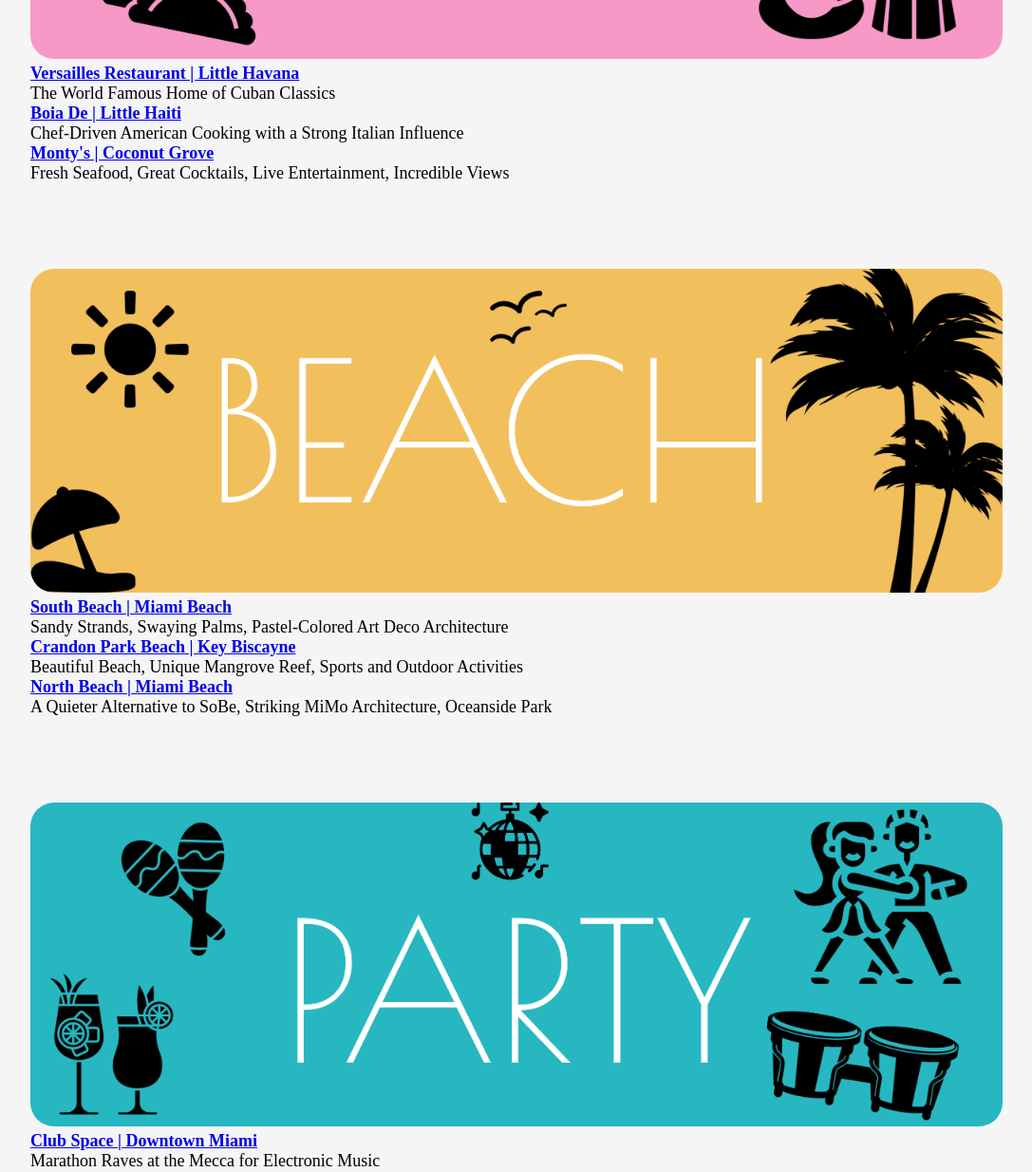
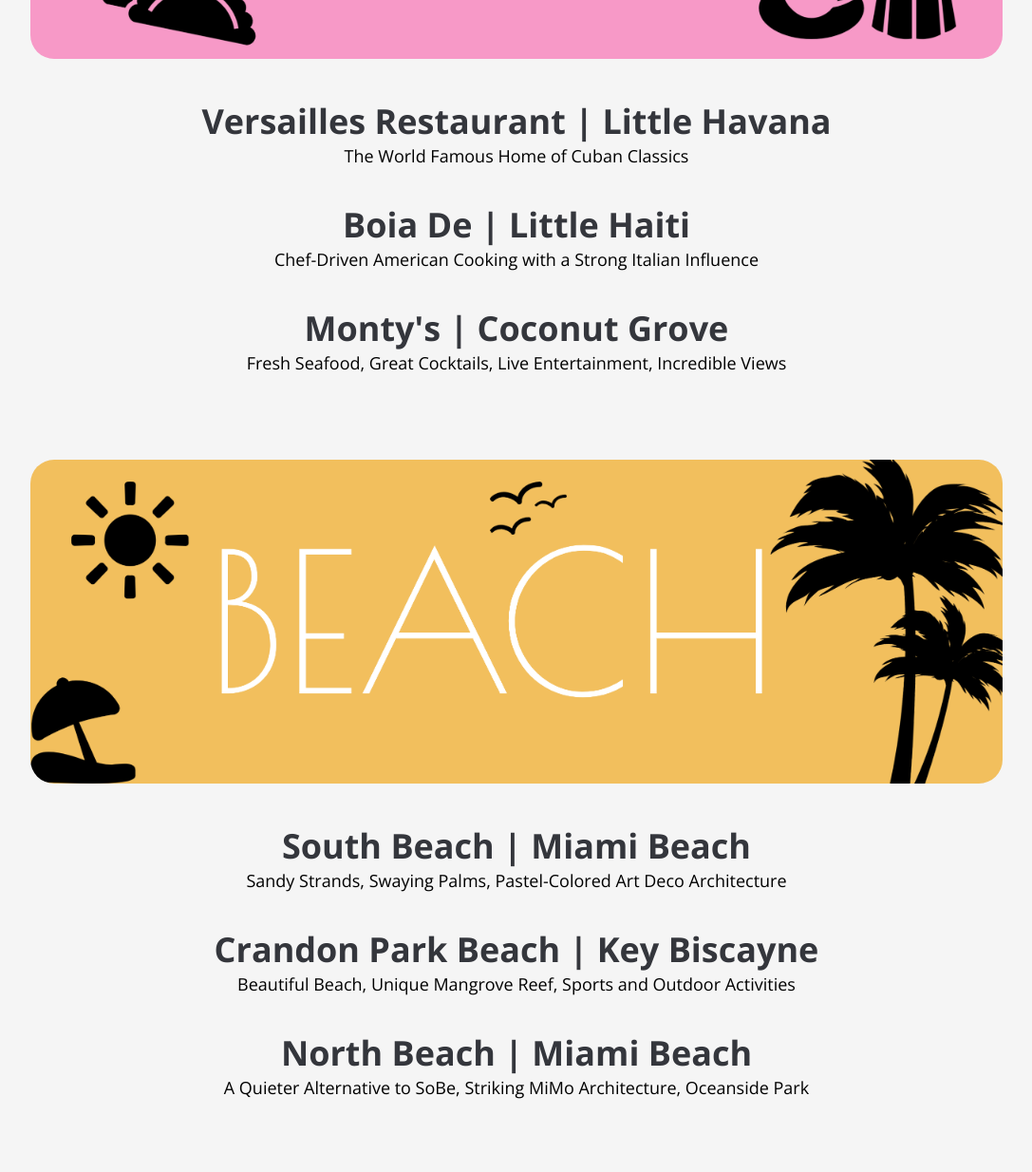
Before and after one commit to smorejon305/miamiLanding, a plain HTML site: page index.html in a window 1280 px wide. Shown: the part 1500-2734 px from the top of the page at 95% size, without its empty margins (96-1183 px from the left). Drawn offline with nearby package versions, Linux system fonts and the light colour scheme; a web font is replaced by a local one.

Commit message:
highlights section - rec links hover states

```diff
--- a/index.html
+++ b/index.html
@@ -69,17 +69,17 @@
 
     <div class="highlightsSection-text">
 
-      <a href="https://www.versaillesrestaurant.com/" class="recLink" target ="_blank">
+      <a href="https://www.versaillesrestaurant.com/" class="recLink recLinkFood" target ="_blank">
         <h4 class="highlightsSection-name">Versailles Restaurant | Little Havana</h4>
       </a>
       <p class="highlightsSection-caption">The World Famous Home of Cuban Classics</p>
 
-      <a href="https://www.boiaderestaurant.com/" class="recLink">
+      <a href="https://www.boiaderestaurant.com/" class="recLink recLinkFood">
         <h4 class="highlightsSection-name">Boia De | Little Haiti</h4>
       </a>
       <p class="highlightsSection-caption">Chef-Driven American Cooking with a Strong Italian Influence</p>
 
-      <a href="https://www.montysrawbar.com/" class="recLink">
+      <a href="https://www.montysrawbar.com/" class="recLink recLinkFood">
         <h4 class="highlightsSection-name">Monty's | Coconut Grove</h4>
       </a>
       <p class="highlightsSection-caption">Fresh Seafood, Great Cocktails, Live Entertainment, Incredible Views</p>
@@ -96,17 +96,17 @@
 
   <div class="highlightsSection-text">
 
-    <a href="https://www.miamiandbeaches.com/neighborhoods/south-beach" class="recLink">
+    <a href="https://www.miamiandbeaches.com/neighborhoods/south-beach" class="recLink recLinkBeach">
       <h4 class="highlightsSection-name">South Beach | Miami Beach</h4>
     </a>
     <p class="highlightsSection-caption">Sandy Strands, Swaying Palms, Pastel-Colored Art Deco Architecture</p>
 
-    <a href="https://www.miamiandbeaches.com/thing-to-do/beaches/crandon-park-beach/3765" class="recLink">
+    <a href="https://www.miamiandbeaches.com/thing-to-do/beaches/crandon-park-beach/3765" class="recLink recLinkBeach">
       <h4 class="highlightsSection-name">Crandon Park Beach | Key Biscayne</h4>
     </a>
     <p class="highlightsSection-caption">Beautiful Beach, Unique Mangrove Reef, Sports and Outdoor Activities</p>
 
-    <a href="https://www.miamiandbeaches.com/neighborhoods/miami-beach-north-beach" class="recLink">
+    <a href="https://www.miamiandbeaches.com/neighborhoods/miami-beach-north-beach" class="recLink recLinkBeach">
       <h4 class="highlightsSection-name">North Beach | Miami Beach</h4>
     </a>
     <p class="highlightsSection-caption">A Quieter Alternative to SoBe, Striking MiMo Architecture, Oceanside Park </p>
@@ -123,17 +123,17 @@
 
   <div class="highlightsSection-text">
 
-    <a href="https://www.clubspace.com/" class="recLink">
+    <a href="https://www.clubspace.com/" class="recLink recLinkParty">
       <h4 class="highlightsSection-name">Club Space | Downtown Miami</h4>
     </a>
     <p class="highlightsSection-caption">Marathon Raves at the Mecca for Electronic Music</p>
 
-    <a href="https://www.racketwynwood.com/" class="recLink">
+    <a href="https://www.racketwynwood.com/" class="recLink recLinkParty">
       <h4 class="highlightsSection-name">rácket | Wynwood</h4>
     </a>
     <p class="highlightsSection-caption">Up-Scale Bar, Lounge and Nightlife Experience</p>
 
-    <a href="https://miami-beach.nikkibeach.com/" class="recLink">
+    <a href="https://miami-beach.nikkibeach.com/" class="recLink recLinkParty">
       <h4 class="highlightsSection-name">Nikki Beach | South Beach</h4>
     </a>
     <p class="highlightsSection-caption">Bask in the Sunshine, or Dine under the Palms</p>
--- a/style.css
+++ b/style.css
@@ -120,6 +120,41 @@ li.navList-item{
   margin: 0 auto;
 }
 
+.highlightsSection-name{
+  font-family: var(--ff-primary);
+  font-size: 2em;
+  text-align: center;
+  padding-top: 1em;
+}
+
+.recLink{
+  color: var(--clr-neutral-900);
+  text-decoration: none;
+}
+
+.recLink:visited{
+color: var(--clr-neutral-900);
+}
+
+.recLinkFood:hover{
+  color: var(--clr-pink-400);
+}
+
+.recLinkBeach:hover{
+  color: var(--clr-yellow-400);
+}
+
+.recLinkParty:hover{
+  color: var(--clr-teal-400);
+}
+
+
+.highlightsSection-caption{
+  font-family: var(--ff-primary);
+  font-size: 1em;
+  text-align: center;
+}
+
 /* end of HIGHLIGHTS SECTION */
 
 
```
